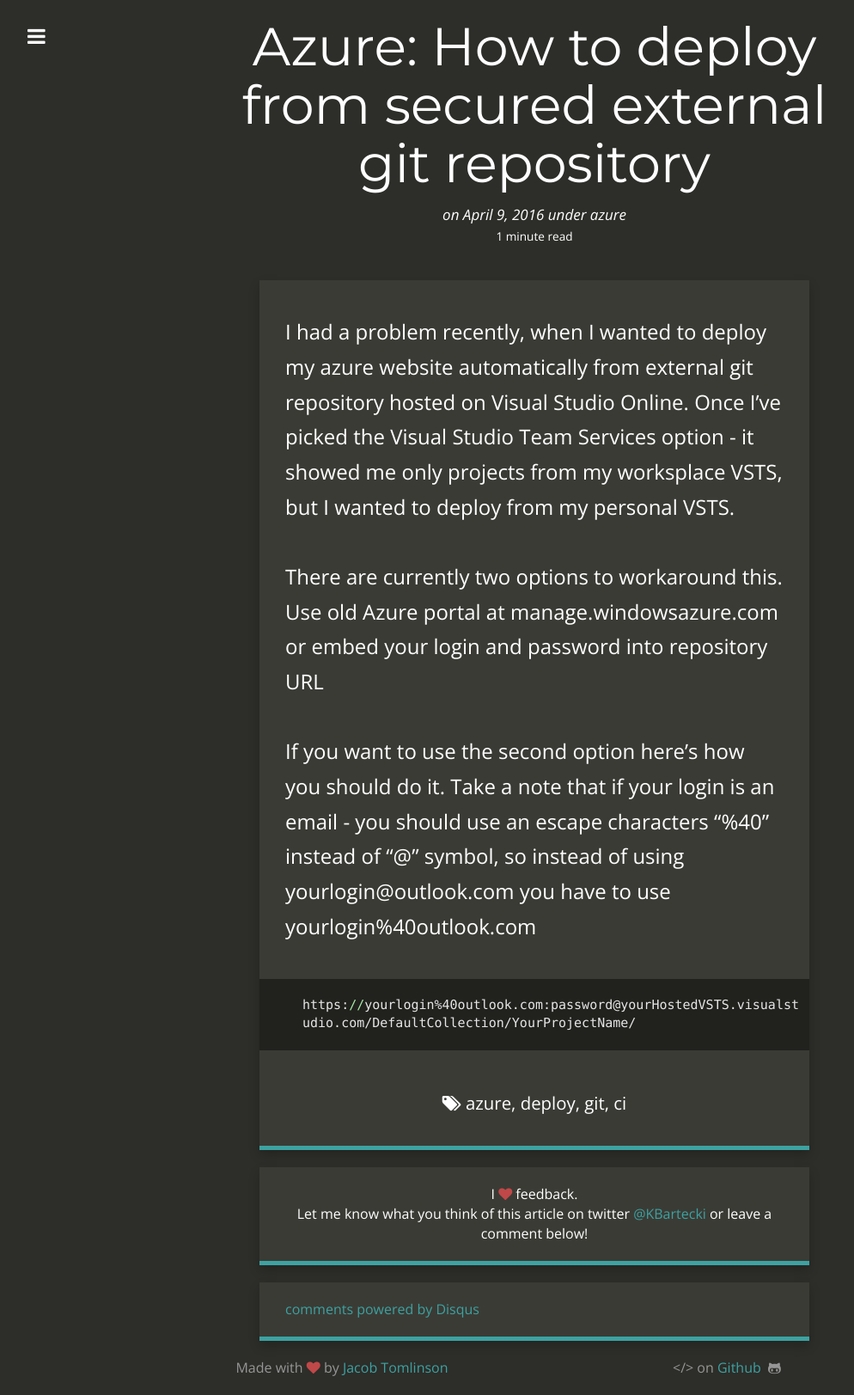
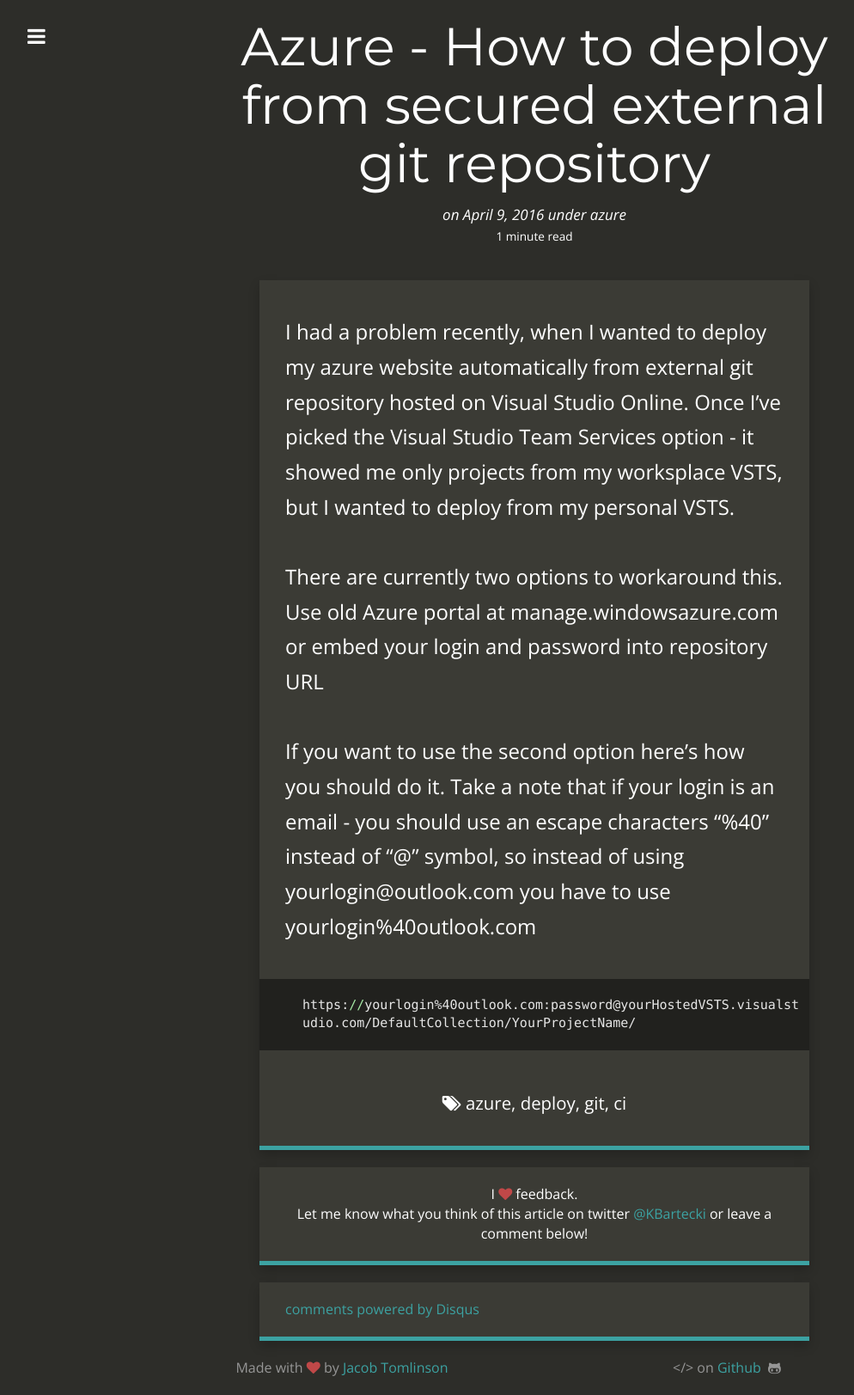
Before and after one commit to konradbartecki/konradbartecki.github.io, a Jekyll site: the page built from _posts/2016-04-09-Azure_how_to_deploy_from_secured_external_git_repo.md, in a window 1280 px wide. Shown: the whole page at 86% size, without its empty margins (18-1012 px from the left). Built offline with Jekyll 4.4.1, drawn with Linux system fonts in a browser that asks for light colours; nearby versions of some CDN libraries; comment, search, counter and statistics services are not loaded.

```diff
--- a/_posts/2016-04-09-Azure_how_to_deploy_from_secured_external_git_repo.md
+++ b/_posts/2016-04-09-Azure_how_to_deploy_from_secured_external_git_repo.md
@@ -1,6 +1,6 @@
 ---
 layout: post
-title:  "Azure: How to deploy from secured external git repository"
+title:  "Azure - How to deploy from secured external git repository"
 date:   2016-04-09 14:00:00
 categories: azure
 tags:
```
